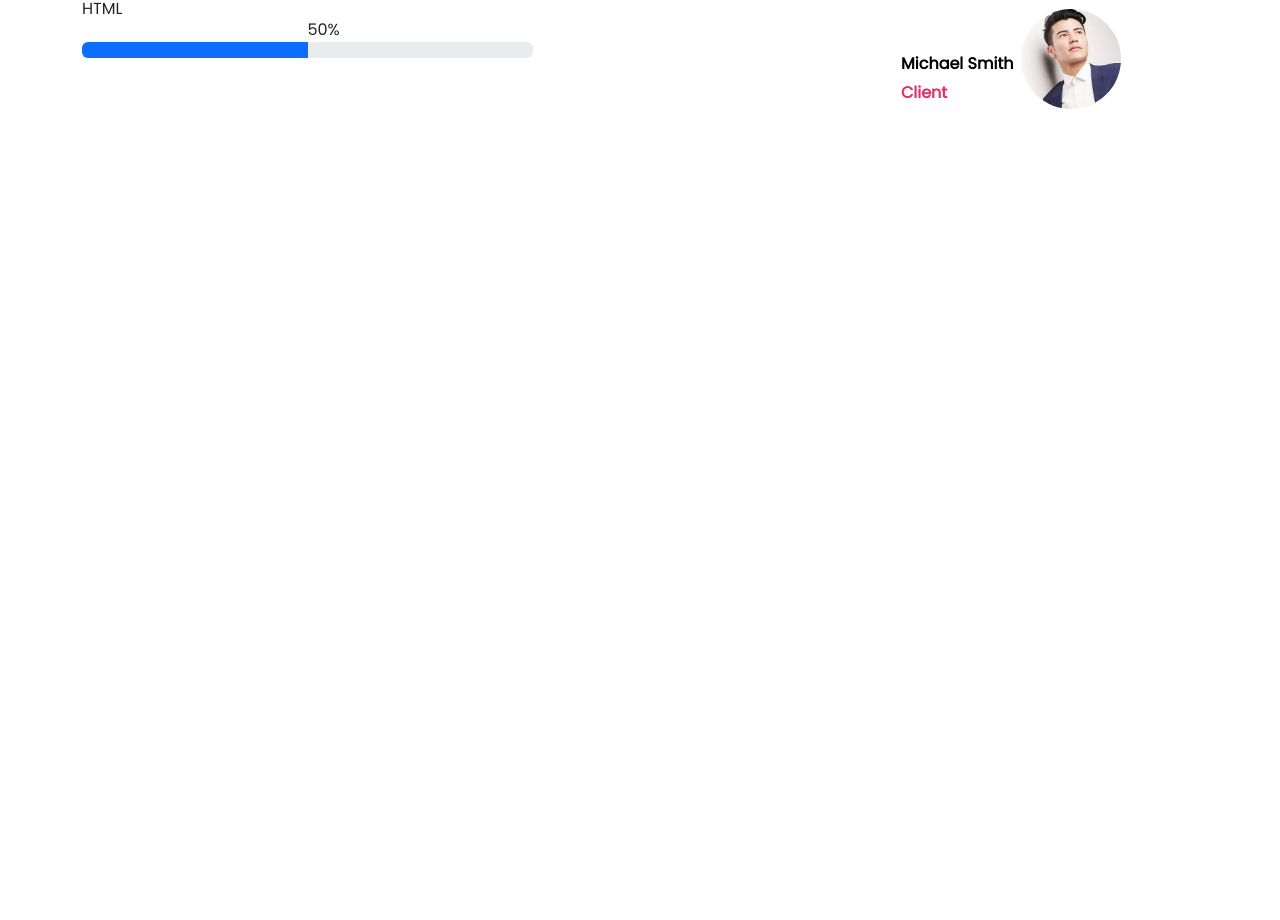
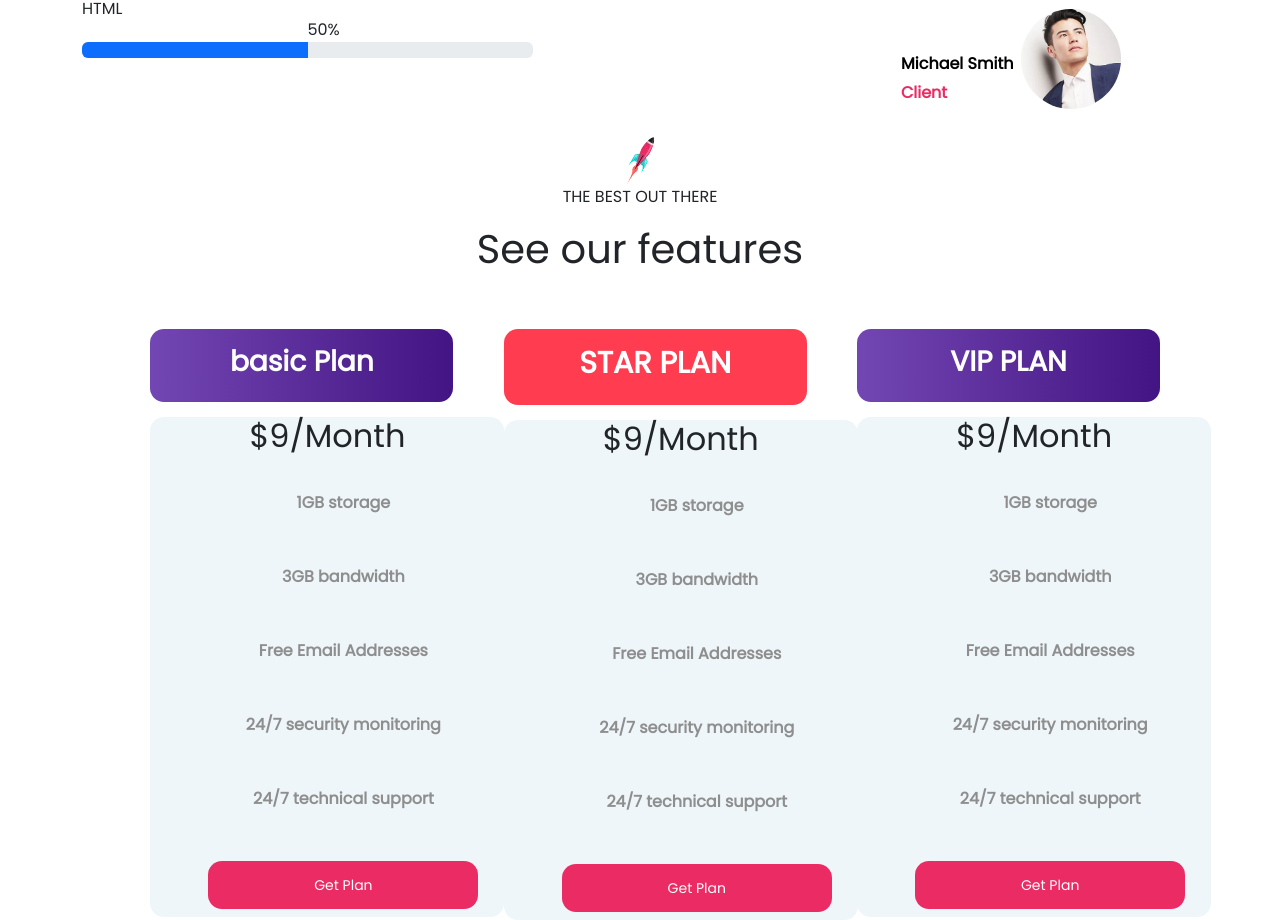
Before and after one commit to mostafaashraf204/frist-project-by-angular, an Angular app: page / in a window 1280 px wide. Shown: the part 2414-3334 px from the top of the page. Before the commit the page ends 2535 px from the top, so only its background shows below. Built offline with nearby package versions, Linux system fonts and the light colour scheme.

Commit message:
new section

```diff
--- a/src/app/home/home.component.css
+++ b/src/app/home/home.component.css
@@ -247,3 +247,78 @@ form p {
     color: #eb2b63;
     font-weight: bold;
 }
+
+.plan {
+    text-align: center;
+    margin-top: 5%;
+}
+
+.basic-plan {
+    text-align: center;
+    width: 116%;
+    padding: 16px;
+    border-radius: 14px;
+    margin-bottom: 15px;
+    background: #7246b3;
+    background: linear-gradient(to right, #7246b3 0%, #431483 100%);
+}
+
+.basic-plann {
+    text-align: center;
+    width: 116%;
+    padding: 16px;
+    border-radius: 14px;
+    margin-bottom: 15px;
+    color: #fff;
+    background: #ff3c50;
+}
+
+.basic-plan h4 {
+    font-weight: bold;
+    font-size: 28px;
+    color: #fff;
+}
+
+.basic-plann h4 {
+    font-weight: bold;
+    font-size: 30px;
+    color: #fff;
+}
+
+.mleft {
+    margin-left: 6%;
+}
+
+.get-plan {
+    background: #eef6f9;
+    text-align: center;
+    width: 354px;
+    height: 500px;
+    border-radius: 14px;
+}
+
+.get-plan ul {
+    list-style: none;
+    margin-top: 10%;
+}
+
+.get-plan ul li {
+    padding-bottom: 50px;
+    font-weight: bold;
+    color: #8e8e8e;
+}
+
+.btn3 {
+    display: inline-block;
+    border: none;
+    font-size: 14px;
+    font-weight: 400;
+    min-width: 270px;
+    padding: 17px 25px;
+    border-radius: 14px;
+    background: #eb2b63;
+    color: #fff;
+    line-height: 1;
+    cursor: pointer;
+    text-align: center;
+}
--- a/src/app/home/home.component.html
+++ b/src/app/home/home.component.html
@@ -118,3 +118,63 @@
         </div>
     </div>
 </section>
+<section class="plan mt-6">
+    <img [src]="smallRocket">
+    <p>THE BEST OUT THERE</p>
+    <h1>See our features</h1>
+    <div class="container tc">
+        <div class="row ">
+            <div class="col-md-3 mt-5 mleft ">
+                <div class="basic-plan">
+                    <h4>basic Plan</h4>
+                </div>
+                <div class="get-plan">
+                    <h2>$9<span>/Month</span></h2>
+                    <ul>
+                        <li>1GB storage</li>
+                        <li>3GB bandwidth</li>
+                        <li>Free Email Addresses</li>
+                        <li>24/7 security monitoring</li>
+                        <li>24/7 technical support</li>
+                        <button class="btn3">Get Plan</button>
+                    </ul>
+                </div>
+            </div>
+            <div class="col-md-3 mt-5 mleft">
+                <div class="basic-plann">
+                    <h4>STAR PLAN</h4>
+
+                </div>
+                <div class="get-plan">
+                    <h2>$9<span>/Month</span></h2>
+                    <ul>
+                        <li>1GB storage</li>
+                        <li>3GB bandwidth</li>
+                        <li>Free Email Addresses</li>
+                        <li>24/7 security monitoring</li>
+                        <li>24/7 technical support</li>
+                        <button class="btn3">Get Plan</button>
+                    </ul>
+
+                </div>
+            </div>
+            <div class="col-md-3 mt-5 mleft">
+                <div class="basic-plan">
+                    <h4>VIP PLAN</h4>
+                </div>
+                <div class="get-plan">
+                    <h2>$9<span>/Month</span></h2>
+                    <ul>
+                        <li>1GB storage</li>
+                        <li>3GB bandwidth</li>
+                        <li>Free Email Addresses</li>
+                        <li>24/7 security monitoring</li>
+                        <li>24/7 technical support</li>
+                        <button class="btn3">Get Plan</button>
+                    </ul>
+
+                </div>
+            </div>
+        </div>
+    </div>
+</section>
```
Also changed, not shown: src/assets/images/banner-bg.jpg.webp (added).
